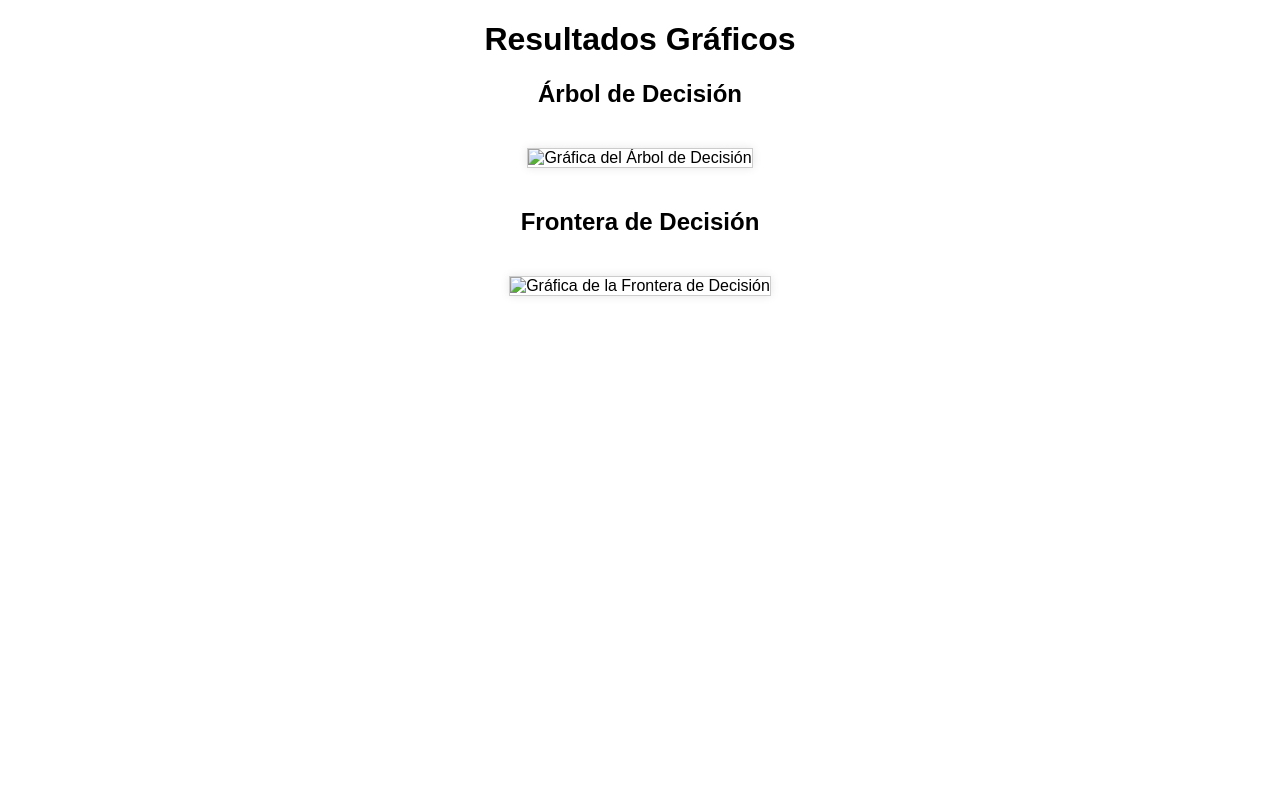
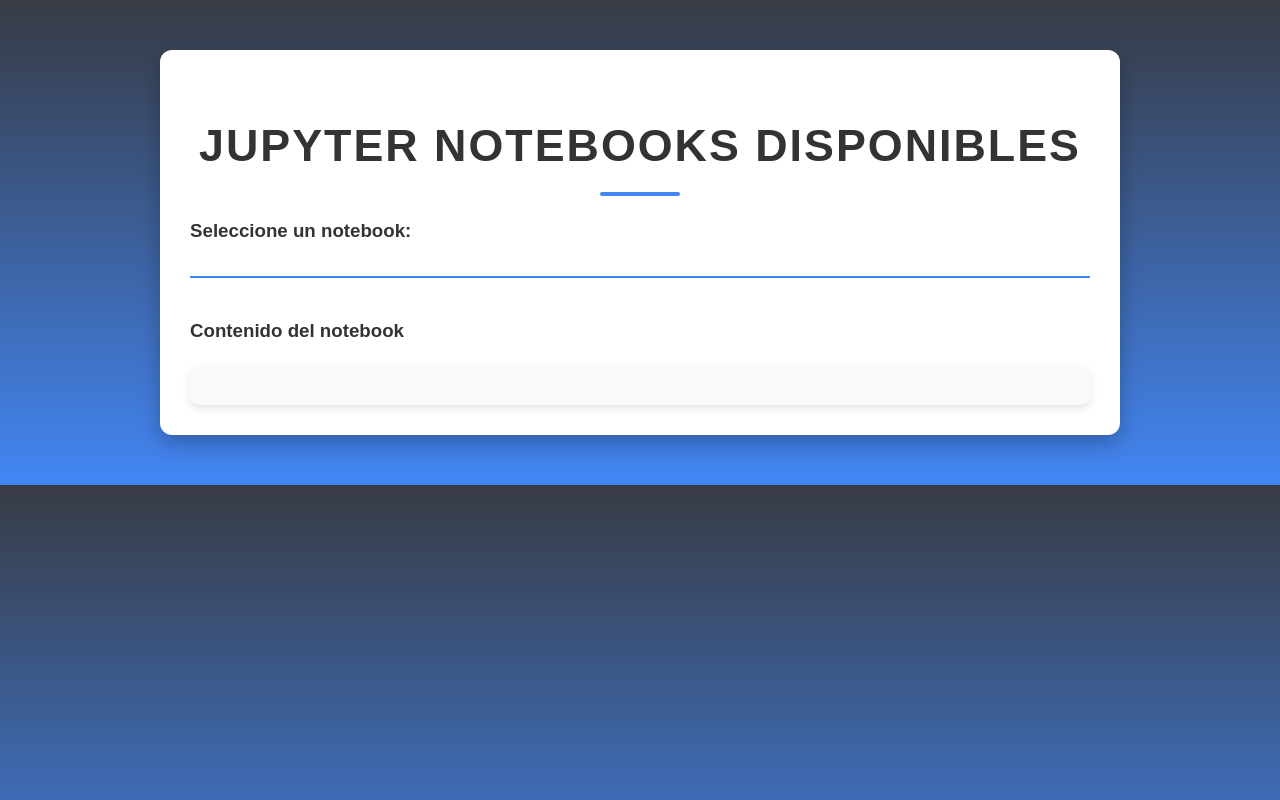
Before and after one commit to Jehiel19Andru/dep, a plain HTML site: page static/index.html in a window 1280 px wide. Drawn offline with Linux system fonts and the light colour scheme; files that its build step writes are made by us from their sources.

Commit message:
Update index.html

```diff
--- a/static/index.html
+++ b/static/index.html
@@ -3,27 +3,28 @@
 <head>
     <meta charset="UTF-8">
     <meta name="viewport" content="width=device-width, initial-scale=1.0">
-    <title>Resultados Gráficos</title>
-    <style>
-        body {
-            font-family: Arial, sans-serif;
-            text-align: center;
-            margin: 20px;
-        }
-        img {
-            max-width: 90%;
-            height: auto;
-            margin: 20px 0;
-            border: 1px solid #ccc;
-            box-shadow: 0 0 10px rgba(0, 0, 0, 0.1);
-        }
-    </style>
+    <title>Visualizador de Jupyter Notebooks</title>
+    <link rel="stylesheet" href="static/css/style.css">
 </head>
 <body>
-    <h1>Resultados Gráficos</h1>
-    <h2>Árbol de Decisión</h2>
-    <img id="arbol" alt="Gráfica del Árbol de Decisión" src="/arbol">
-    <h2>Frontera de Decisión</h2>
-    <img id="decision-boundary" alt="Gráfica de la Frontera de Decisión" src="/decision_boundary">
+    <div class="container">
+        <h1>Jupyter Notebooks Disponibles</h1>
+
+        <!-- Lista de notebooks -->
+        <div>
+            <h3>Seleccione un notebook:</h3>
+            <ul id="notebooks-list">
+                <!-- La lista de notebooks se llenará dinámicamente -->
+            </ul>
+        </div>
+
+        <!-- Contenido del notebook -->
+        <div id="notebook-content">
+            <h3>Contenido del notebook</h3>
+            <div id="content"></div>
+        </div>
+    </div>
+
+    <script src="static/js/script.js"></script>
 </body>
 </html>
```
